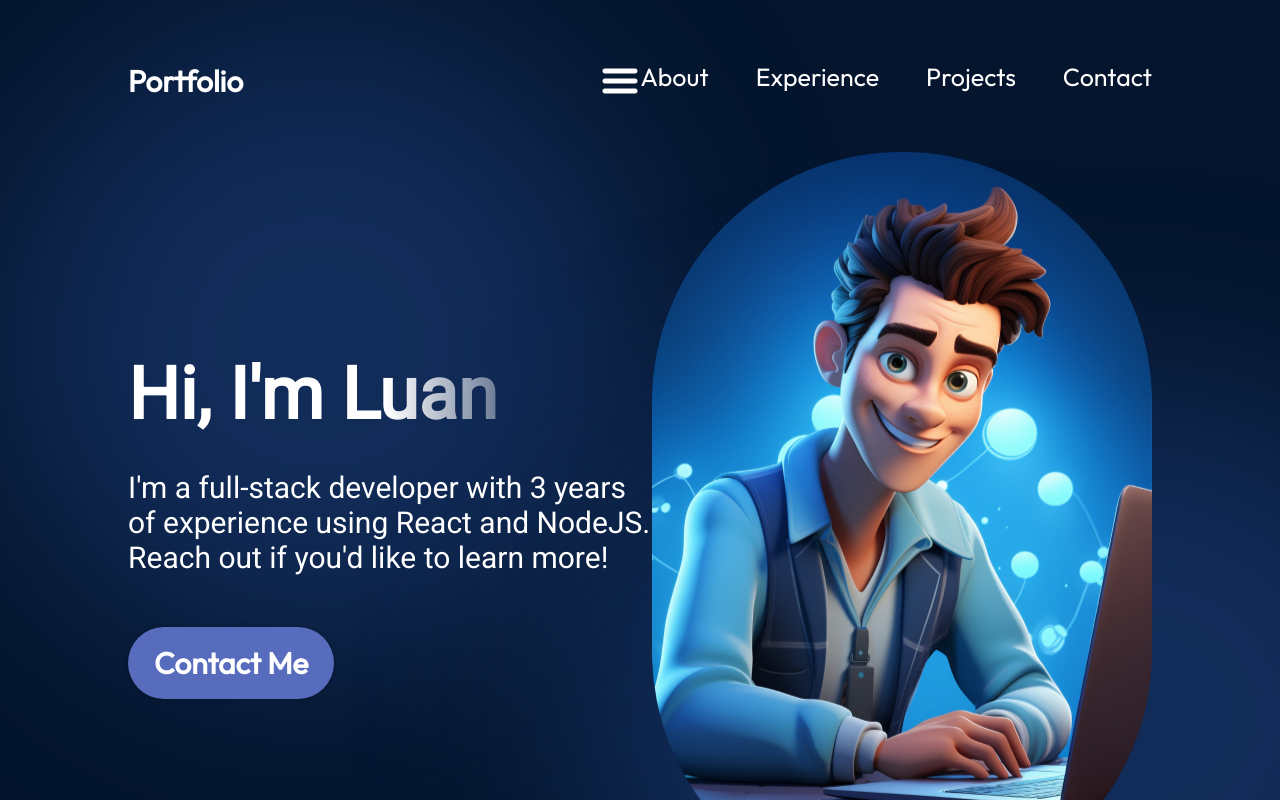
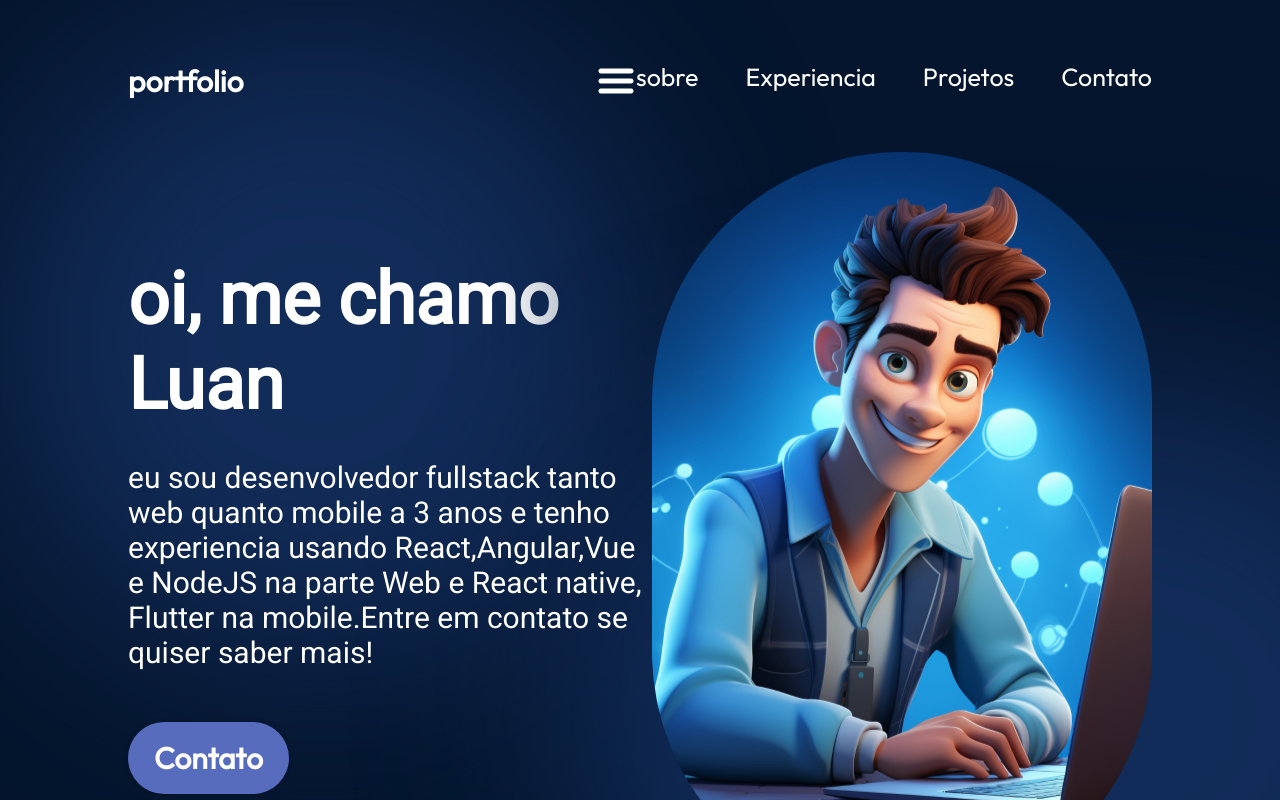
Before and after one commit to luansouzadealmeidadev/react-portfolio, a React (Vite) app: page / in a window 1280 px wide. Shown: the top 800 px of the page. Built offline with nearby package versions, Linux system fonts and the light colour scheme.

Commit message:
feat: init o translate

```diff
--- a/package.json
+++ b/package.json
@@ -12,8 +12,11 @@
   "dependencies": {
     "@fontsource/outfit": "^5.0.8",
     "@fontsource/roboto": "^5.0.8",
+    "i18n": "^0.15.1",
+    "i18next": "^23.7.16",
     "react": "^18.2.0",
-    "react-dom": "^18.2.0"
+    "react-dom": "^18.2.0",
+    "react-i18next": "^14.0.0"
   },
   "devDependencies": {
     "@types/react": "^18.2.15",
--- a/src/components/Contact/Contact.jsx
+++ b/src/components/Contact/Contact.jsx
@@ -13,18 +13,18 @@ export const Contact = () => {
       <ul className={styles.links}>
         <li className={styles.link}>
           <img src={getImageUrl("contact/emailIcon.png")} alt="Email icon" />
-          <a href="mailto:luansouzadealmeidadev@gmail.com">luansouzadealmeidadev@gmail.com</a>
+          <a href="mailto:luansouzadealmeidadev@gmail.com">Email</a>
         </li>
         <li className={styles.link}>
           <img
             src={getImageUrl("contact/linkedinIcon.png")}
             alt="LinkedIn icon"
           />
-          <a href="https://www.linkedin.com/in/luan-souza-de-almeida-531093169/">linkedin.com/luan-souza-de-almeida</a>
+          <a href="https://www.linkedin.com/in/luan-souza-de-almeida-531093169/">linkedin</a>
         </li>
         <li className={styles.link}>
           <img src={getImageUrl("contact/githubIcon.png")} alt="Github icon" />
-          <a href="https://github.com/luansouzadealmeidadev">github.com/luansouzadealmeidadev</a>
+          <a href="https://github.com/luansouzadealmeidadev">github</a>
         </li>
       </ul>
     </footer>
--- a/src/components/Hero/Hero.jsx
+++ b/src/components/Hero/Hero.jsx
@@ -2,18 +2,17 @@ import React from "react";
 
 import styles from "./Hero.module.css";
 import { getImageUrl } from "../../utils";
-
+import {i18next} from '../../../src/translate/i18n'
 export const Hero = () => {
   return (
     <section className={styles.container}>
       <div className={styles.content}>
-        <h1 className={styles.title}>Hi, I'm Luan</h1>
+        <h1 className={styles.title}>{i18next.t('Hero.MeHero')}</h1>
         <p className={styles.description}>
-          I'm a full-stack developer with 3 years of experience using React and
-          NodeJS. Reach out if you'd like to learn more!
+        {i18next.t('Hero.describe')}
         </p>
         <a href="mailto:luansouzadealmeidadev@gmail.com" className={styles.contactBtn}>
-          Contact Me
+        {i18next.t('buttons.contact')}
         </a>
       </div>
       <img
--- a/src/components/Navbar/Navbar.jsx
+++ b/src/components/Navbar/Navbar.jsx
@@ -2,6 +2,7 @@ import React, { useState } from "react";
 
 import styles from "./Navbar.module.css";
 import { getImageUrl } from "../../utils";
+import {i18next} from '../../../src/translate/i18n'
 
 export const Navbar = () => {
   const [menuOpen, setMenuOpen] = useState(false);
@@ -9,7 +10,7 @@ export const Navbar = () => {
   return (
     <nav className={styles.navbar}>
       <a className={styles.title} href="/">
-        Portfolio
+      {i18next.t('titles.app')}
       </a>
       <div className={styles.menu}>
         <img
@@ -27,16 +28,16 @@ export const Navbar = () => {
           onClick={() => setMenuOpen(false)}
         >
           <li>
-            <a href="#about">About</a>
+            <a href="#about"> {i18next.t('navbar.about')}</a>
           </li>
           <li>
-            <a href="#experience">Experience</a>
+            <a href="#experience">{i18next.t('navbar.experience')}</a>
           </li>
           <li>
-            <a href="#projects">Projects</a>
+            <a href="#projects">{i18next.t('navbar.projects')}</a>
           </li>
           <li>
-            <a href="#contact">Contact</a>
+            <a href="#contact">{i18next.t('navbar.contact')}</a>
           </li>
         </ul>
       </div>
--- /dev/null
+++ b/src/translate/i18n.js
@@ -0,0 +1,15 @@
+import i18next from "i18next";
+import { initReactI18next } from "react-i18next";
+import {messages} from './languages'
+i18next
+.use(initReactI18next)
+.init({
+    debug: false,
+    defaultNS : ['translations'],
+    fallbackLng: 'pt',
+    ns : ['translations'],
+    resources:messages
+
+
+})
+export {i18next}
--- /dev/null
+++ b/src/translate/languages/en.js
@@ -0,0 +1,24 @@
+const messages = {
+    en: {
+        translations :{
+            navbar :{
+                about:'About',
+                experience: 'Experience',
+                projects: 'Projects',
+                contact: 'Contact'
+            },
+            titles :{
+                app: 'portfolio'
+            },
+            Hero :{
+                MeHero: 'hi, I`m Luan',
+                describe:'I am a full-stack developer with 3 years of experience in both web and mobile development. I have expertise in using React, Angular, Vue, and Node.js for web development, as well as React Native and Flutter for mobile development.. Reach out if you`d like to learn more!'
+            },
+            buttons:{
+                contact:'Contact me'
+            }
+        }
+    }
+
+}
+export {messages}
--- /dev/null
+++ b/src/translate/languages/index.js
@@ -0,0 +1,8 @@
+import {messages as portugueseMessages} from './pt'
+import {messages as englishMessages} from './en'
+
+const messages ={
+...portugueseMessages,
+...englishMessages
+}
+export {messages}
--- /dev/null
+++ b/src/translate/languages/pt.js
@@ -0,0 +1,24 @@
+const messages = {
+    pt: {
+        translations :{
+            navbar :{
+                about:'sobre',
+                experience: 'Experiencia',
+                projects: 'Projetos',
+                contact: 'Contato'
+            },
+            titles :{
+                app: 'portfolio'
+            },
+            Hero :{
+                MeHero: 'oi, me chamo Luan',
+                describe:' eu sou desenvolvedor fullstack tanto web quanto mobile  a 3 anos  e tenho experiencia usando React,Angular,Vue e NodeJS na parte Web e React native, Flutter na mobile.Entre em contato se quiser saber mais!'
+            },
+            buttons:{
+                contact:'Contato'
+            }
+        }
+    }
+
+}
+export {messages}
```
Also changed, not shown: 2 other files (tests, documents, lock files or other folders).
